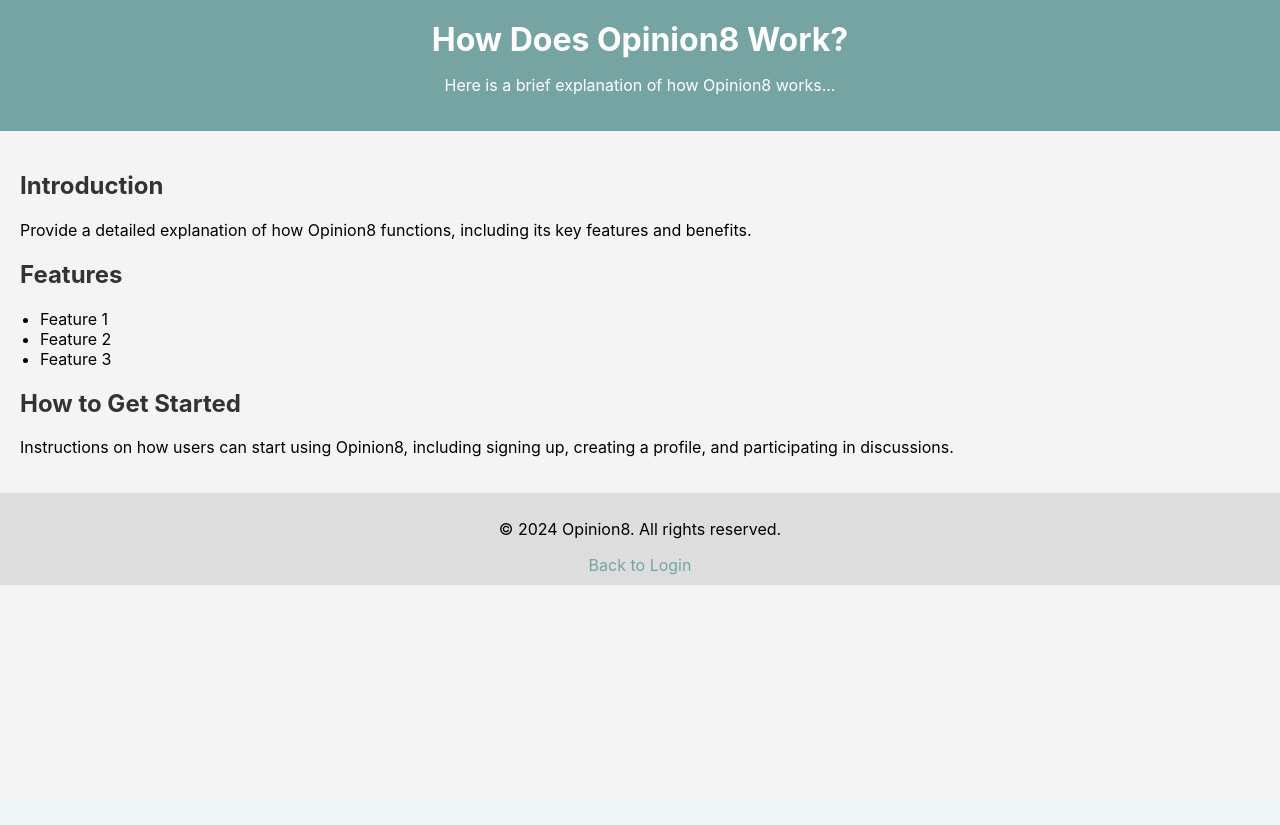
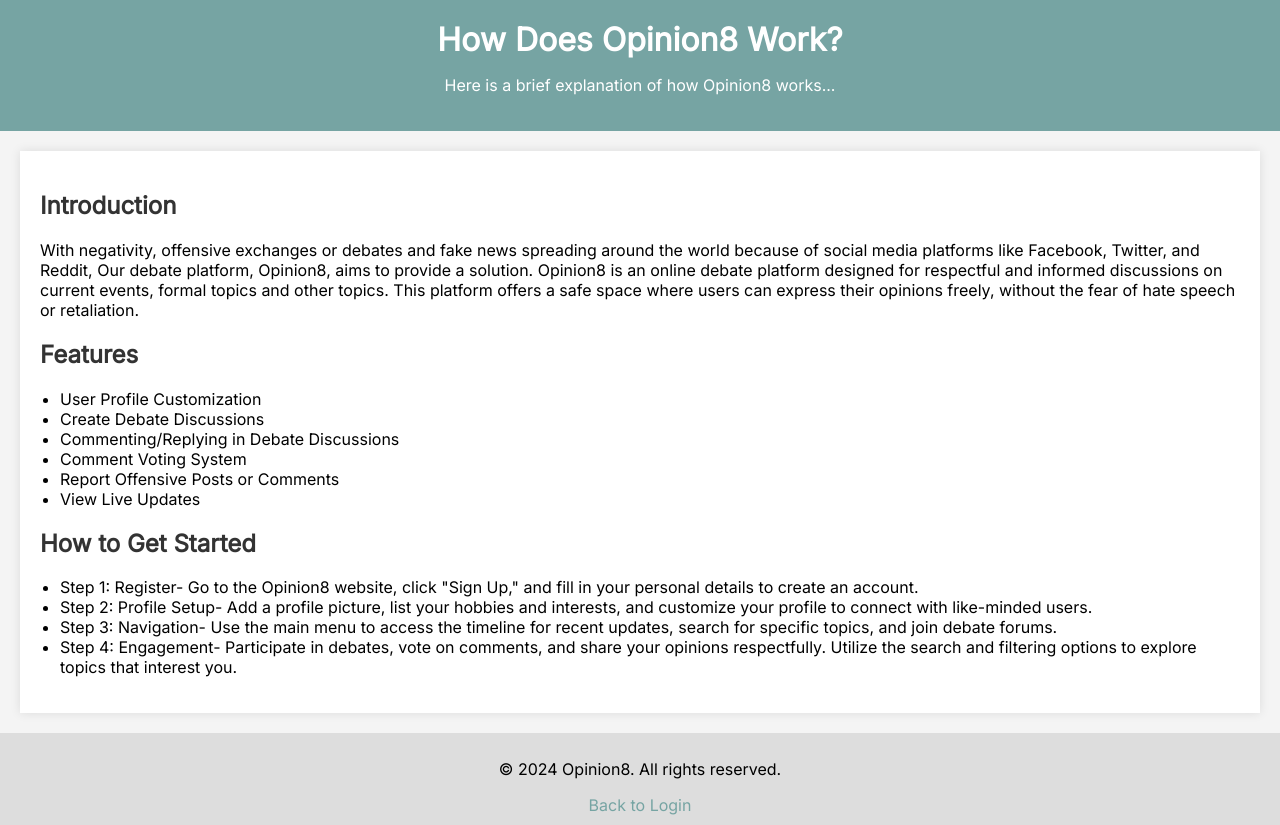
Before and after one commit to nicole-buere/opinion8, a PHP site: page /views/howitworks.php in a window 1280 px wide. Before the commit the page ends 585 px from the top, so only its background shows below. Run offline with PHP 8.4, Linux system fonts and the light colour scheme.

Commit message:
edited how it works

```diff
--- a/css/howitworks.css
+++ b/css/howitworks.css
@@ -1,4 +1,6 @@
-/* Example styles for howitworks.php */
+/* css for header of site */
+@import url('https://fonts.googleapis.com/css?family=Inter'); /* please always copy this line for uniform font style  */
+
 body {
     font-family: 'Inter', sans-serif;
     margin: 0;
@@ -28,6 +30,9 @@ header h1 {
 
 main {
     padding: 20px;
+    background-color: white; /* White background for the main content */
+    box-shadow: 0 0 10px rgba(0, 0, 0, 0.1); /* Light shadow for main content */
+    margin: 20px;
 }
 
 h2 {
--- a/views/howitworks.php
+++ b/views/howitworks.php
@@ -14,21 +14,29 @@
         <main>
             <section>
                 <h2>Introduction</h2>
-                <p>Provide a detailed explanation of how Opinion8 functions, including its key features and benefits.</p>
+                <p>With negativity, offensive exchanges or debates and fake news spreading around the world because of social media platforms like Facebook, Twitter, and Reddit, Our debate platform, Opinion8, aims to provide a solution. Opinion8 is an online debate platform designed for respectful and informed discussions on current events, formal topics and other topics. This platform offers a safe space where users can express their opinions freely, without the fear of hate speech or retaliation.</p>
             </section>
 
             <section>
                 <h2>Features</h2>
                 <ul>
-                    <li>Feature 1</li>
-                    <li>Feature 2</li>
-                    <li>Feature 3</li>
+                    <li>User Profile Customization</li>
+                    <li>Create Debate Discussions</li>
+                    <li>Commenting/Replying in Debate Discussions</li>
+                    <li>Comment Voting System</li>
+                    <li>Report Offensive Posts or Comments</li>
+                    <li>View Live Updates</li>
                 </ul>
             </section>
 
             <section>
                 <h2>How to Get Started</h2>
-                <p>Instructions on how users can start using Opinion8, including signing up, creating a profile, and participating in discussions.</p>
+                <ul>
+                    <li>Step 1: Register- Go to the Opinion8 website, click "Sign Up," and fill in your personal details to create an account.</li>
+                    <li>Step 2: Profile Setup- Add a profile picture, list your hobbies and interests, and customize your profile to connect with like-minded users.</li>
+                    <li>Step 3: Navigation- Use the main menu to access the timeline for recent updates, search for specific topics, and join debate forums.</li>
+                    <li>Step 4: Engagement- Participate in debates, vote on comments, and share your opinions respectfully. Utilize the search and filtering options to explore topics that interest you.</li>
+                </ul>
             </section>
         </main>
 
```
Also changed, not shown: other parts of css/howitworks.css (+53 -0 lines).
